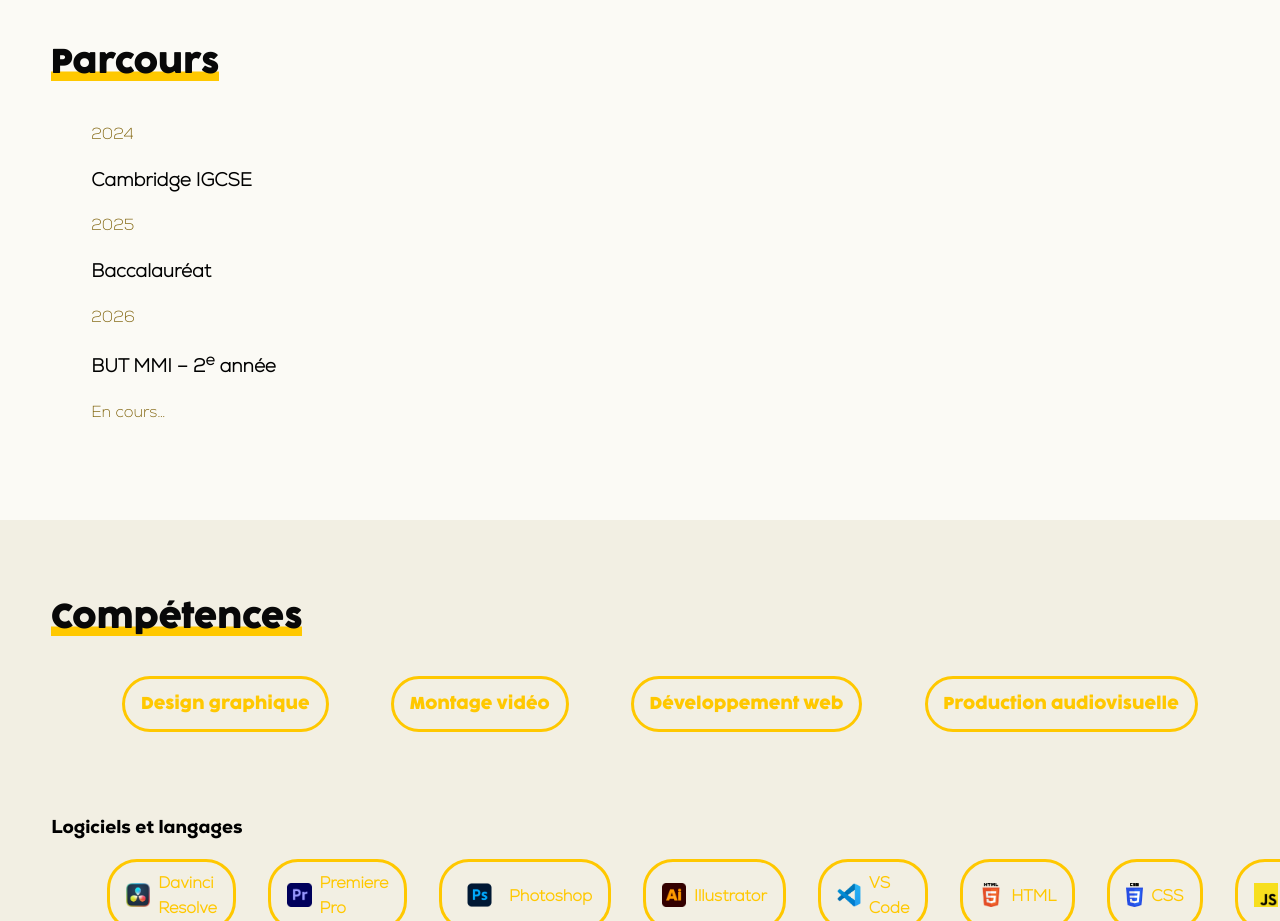
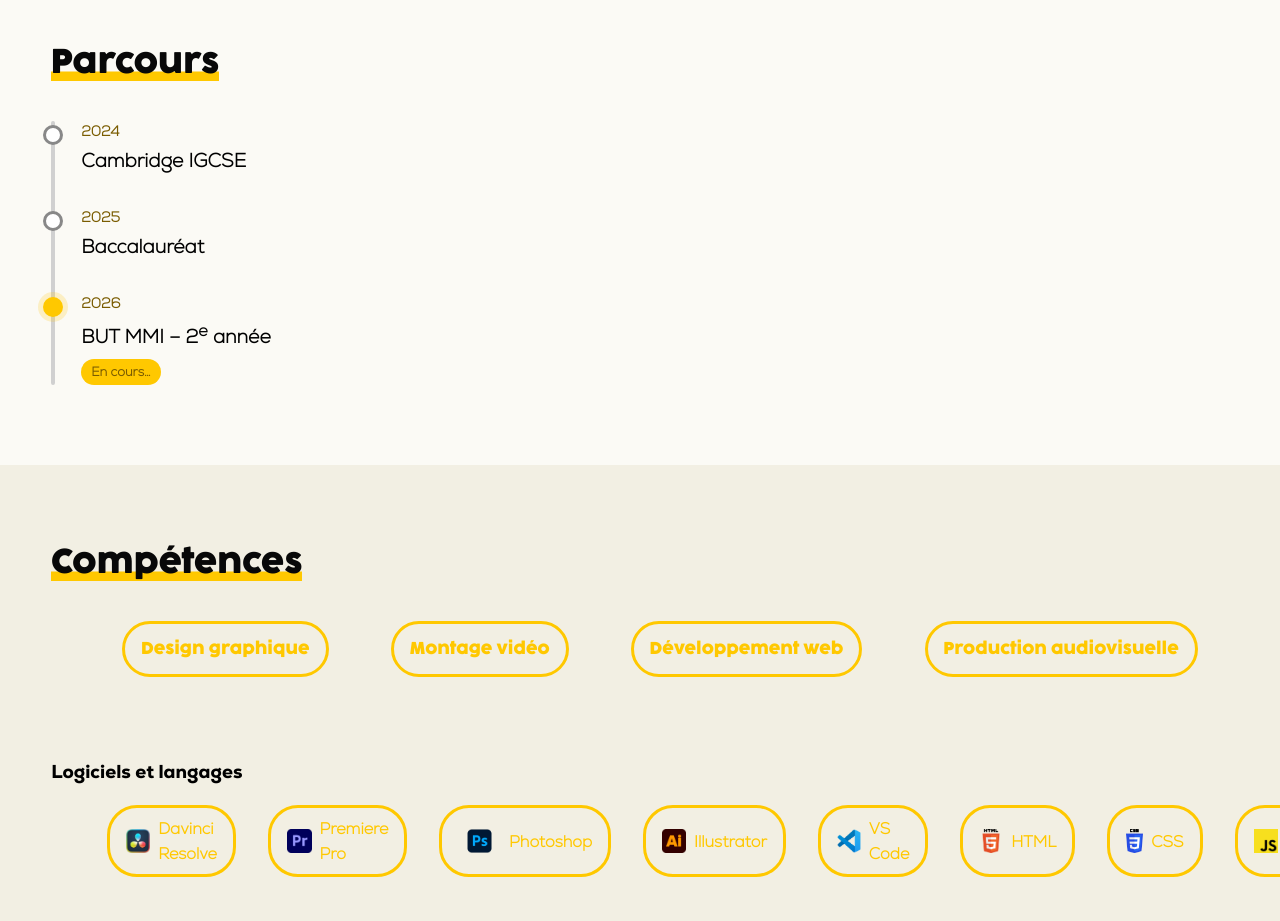
Before and after one commit to maraquin/portfolio, a website built with Vite: page index.html in a window 1280 px wide. Shown: the part 1160-2081 px from the top of the page. Built offline with nearby package versions, Linux system fonts and the light colour scheme; files whose address does not match are found by name.

Commit message:
timeline

```diff
--- a/assets/css/style.css
+++ b/assets/css/style.css
@@ -261,6 +261,80 @@ nav img {
     color: #7a5c00;
 }
 
+.timeline {
+    list-style: none;
+    margin: 0;
+    padding: 0 0 0 30px;
+    position: relative;
+  }
+
+  /* La ligne verticale */
+  .timeline::before {
+    content: "";
+    position: absolute;
+    top: 0;
+    bottom: 0;
+    left: 0px;
+    width: 4px;
+    background: #d0d0d0;
+    border-radius: 2px;
+  }
+
+  .etape {
+    position: relative;
+    padding-bottom: 32px;
+  }
+
+  .etape:last-child {
+    padding-bottom: 0;
+  }
+
+  /* Le point sur la ligne */
+  .etape::before {
+    content: "";
+    position: absolute;
+    left: -38px;
+    top: 4px;
+    width: 14px;
+    height: 14px;
+    background: #fff;
+    border: 3px solid #888;
+    border-radius: 50%;
+  }
+
+  .annee {
+    margin: 0 0 4px;
+    font-size: 0.9rem;
+    font-weight: bold;
+    color: #888;
+  }
+
+  .titre {
+    margin: 0;
+    font-size: 1.2rem;
+  }
+
+  .statut {
+    display: inline-block;
+    margin: 8px 0 0;
+    padding: 3px 10px;
+    font-size: 0.8rem;
+    border-radius: 20px;
+    background: #ffc800;
+    color: #ffc800;
+    font-weight: bold;
+  }
+
+  /* Étape actuelle */
+  .etape.actuelle::before {
+    background: #ffc800;
+    border-color: #ffc800;
+    box-shadow: 0 0 0 5px rgba(255, 196, 0, 0.2);
+  }
+
+  .etape.actuelle .annee {
+    color: #ffc800;
+  }
 
 
 
```
